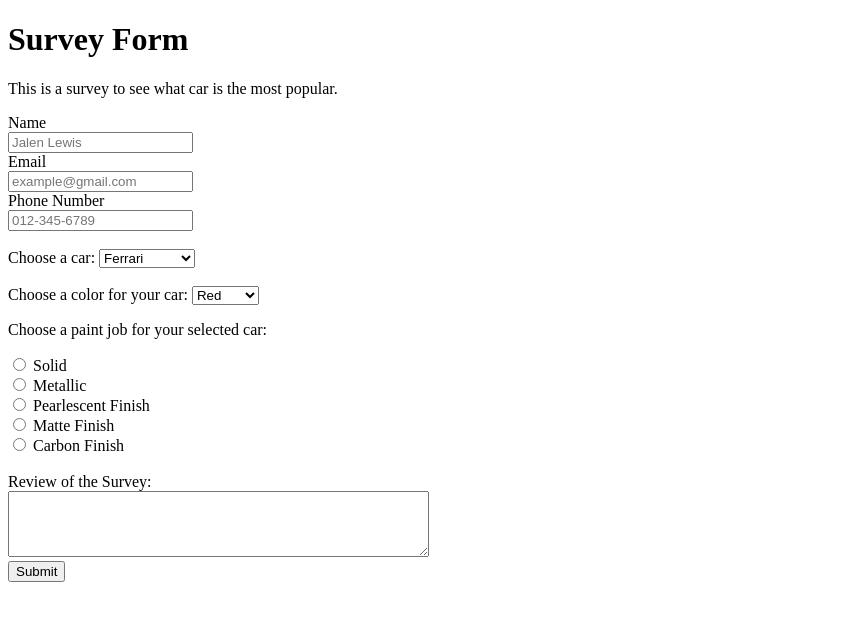
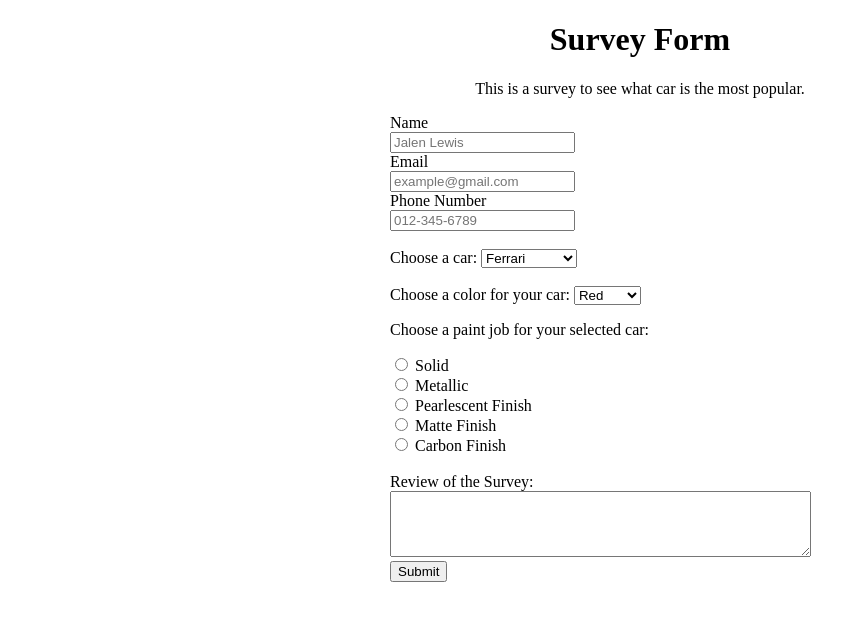
Before and after one commit to jlew2529/Survey_Form, a plain HTML site: page index.html in a window 1280 px wide. Shown: the whole page, without its empty margins (0-866 px from the left). Drawn offline with Linux system fonts and the light colour scheme.

Commit message:
Update style.css

```diff
--- a/style.css
+++ b/style.css
@@ -1,3 +1,12 @@
 body {
+    max-width: 500px;
+    margin: auto;
+}
 
+h1 {
+    text-align: center;
 }
+
+#description {
+    text-align: center;
+}
```
